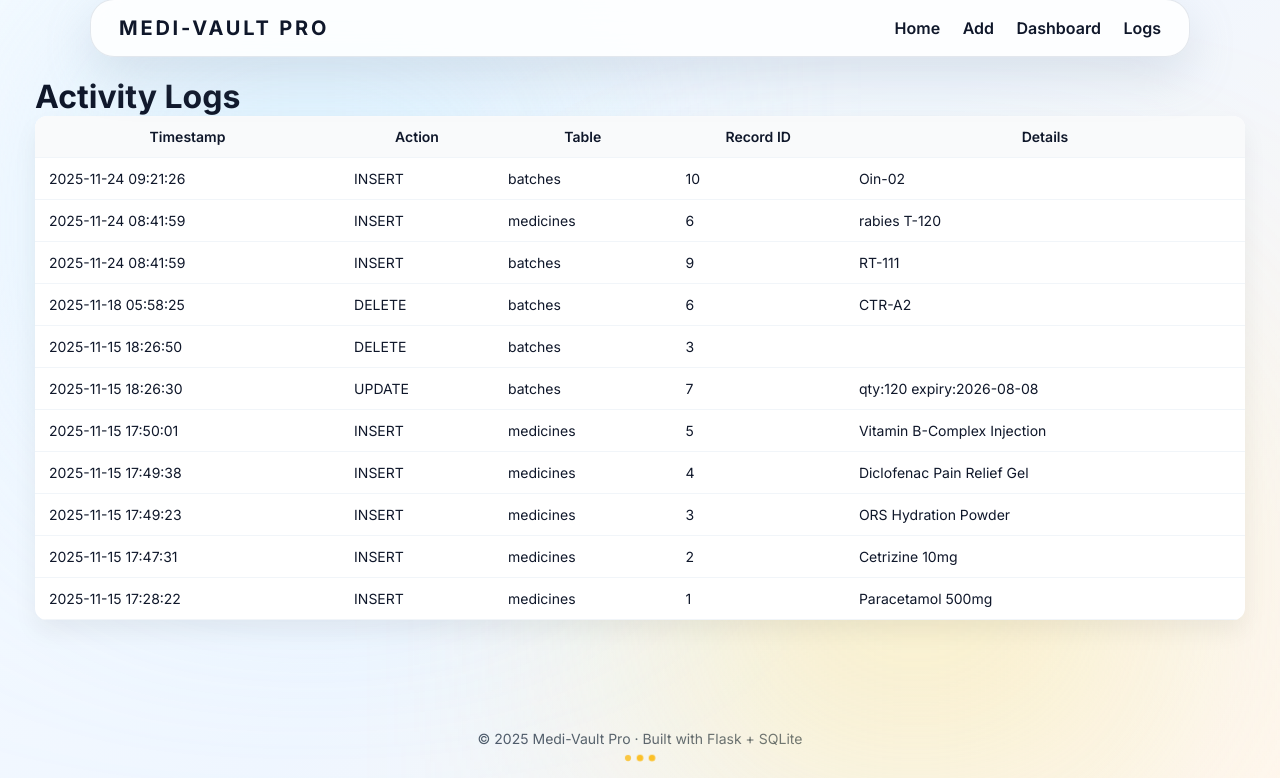
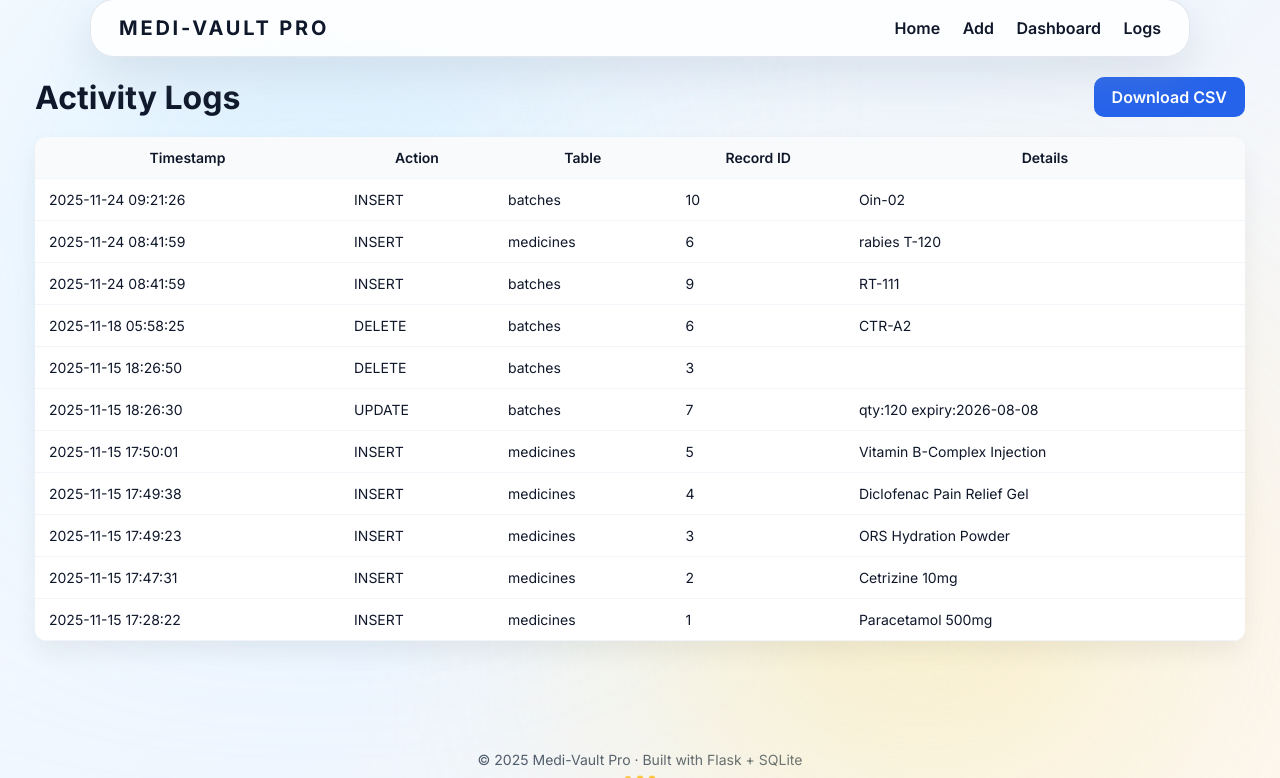
Before and after one commit to AbiNash1017/MediVault, a Flask app: page /logs in a window 1280 px wide. Shown: the part 21-799 px from the top of the page. Run offline with Flask 3, Linux system fonts and the light colour scheme; data comes from the database, SQL or seed files in the repository.

Commit message:
added log csv download

```diff
--- a/app.py
+++ b/app.py
@@ -1,7 +1,10 @@
-from flask import Flask, render_template, request, redirect, url_for, jsonify, flash
+from flask import Flask, render_template, request, redirect, url_for, jsonify, flash, Response
 from database.setup import init_db, DB_PATH
 import sqlite3
+import csv
+import io
 from datetime import datetime, timedelta
+from models.logs import get_logs
 
 # --------------------------------------------------------
 # Initialize DB on app start
@@ -343,14 +346,39 @@ def dashboard():
 # --------------------------------------------------------
 @app.route("/logs")
 def logs():
-    conn = get_conn()
-    cur = conn.cursor()
+    log_rows = get_logs(limit=200)
+    return render_template("logs.html", logs=log_rows)
 
-    cur.execute("SELECT * FROM activity_log ORDER BY timestamp DESC LIMIT 200")
-    log_rows = cur.fetchall()
+@app.route("/logs/download")
+def download_logs():
+    # Fetch all logs for download
+    rows = get_logs(limit=None)
 
-    conn.close()
-    return render_template("logs.html", logs=log_rows)
+    # Generate CSV
+    output = io.StringIO()
+    writer = csv.writer(output)
+
+    # Write header
+    writer.writerow(["ID", "Timestamp", "Action", "Table Name", "Record ID", "Details"])
+
+    # Write data
+    for row in rows:
+        writer.writerow([
+            row["id"],
+            row["timestamp"],
+            row["action"],
+            row["table_name"],
+            row["record_id"],
+            row["details"]
+        ])
+
+    output.seek(0)
+
+    return Response(
+        output,
+        mimetype="text/csv",
+        headers={"Content-Disposition": "attachment;filename=activity_logs.csv"}
+    )
 
 # --------------------------------------------------------
 # JSON API - UPCOMING EXPIRY
--- a/models/logs.py
+++ b/models/logs.py
@@ -3,7 +3,10 @@ from . import get_conn
 def get_logs(limit=200):
     conn = get_conn()
     cur = conn.cursor()
-    cur.execute("SELECT * FROM activity_log ORDER BY timestamp DESC LIMIT ?", (limit,))
+    if limit is None:
+        cur.execute("SELECT * FROM activity_log ORDER BY timestamp DESC")
+    else:
+        cur.execute("SELECT * FROM activity_log ORDER BY timestamp DESC LIMIT ?", (limit,))
     data = cur.fetchall()
     conn.close()
     return data
--- a/templates/logs.html
+++ b/templates/logs.html
@@ -1,10 +1,19 @@
 {% extends 'layout.html' %}
 {% block content %}
-<h1 class="title">Activity Logs</h1>
+<div style="display: flex; justify-content: space-between; align-items: center; margin-bottom: 20px;">
+  <h1 class="title" style="margin: 0;">Activity Logs</h1>
+  <a href="{{ url_for('download_logs') }}" class="primary" style="text-decoration: none;">Download CSV</a>
+</div>
 
 <table class="logs-table">
   <thead>
-    <tr><th>Timestamp</th><th>Action</th><th>Table</th><th>Record ID</th><th>Details</th></tr>
+    <tr>
+      <th>Timestamp</th>
+      <th>Action</th>
+      <th>Table</th>
+      <th>Record ID</th>
+      <th>Details</th>
+    </tr>
   </thead>
   <tbody>
     {% for r in logs %}
```
